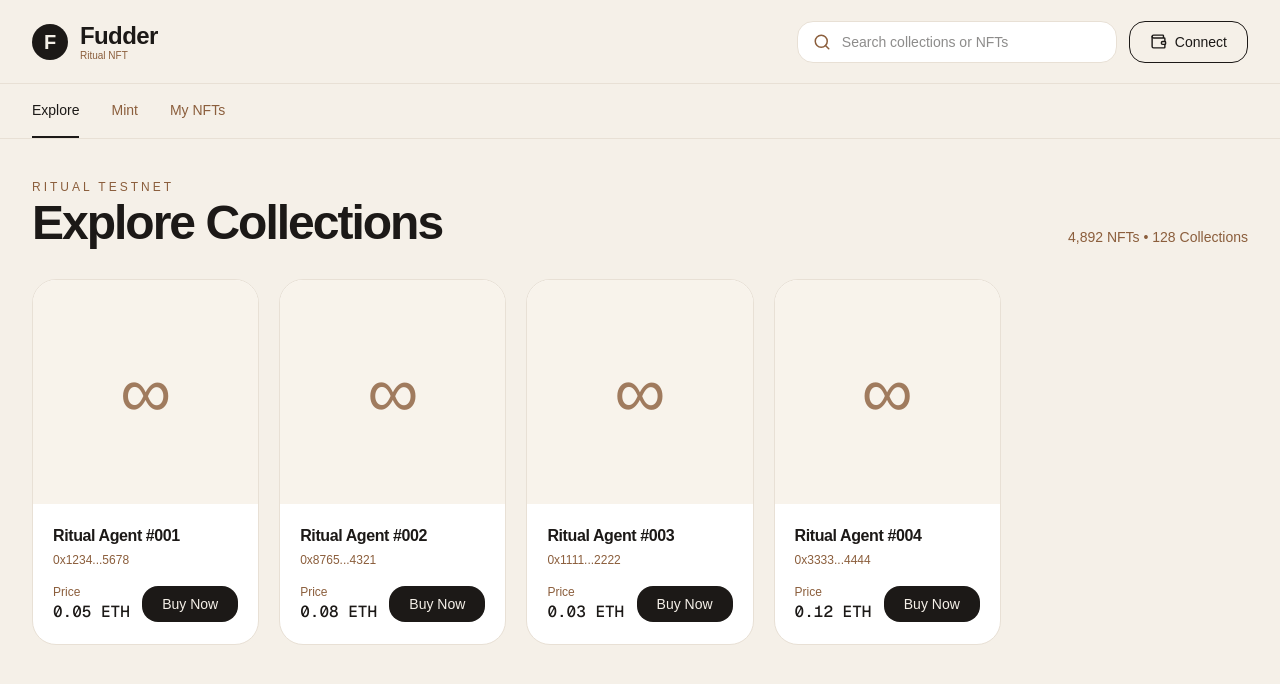
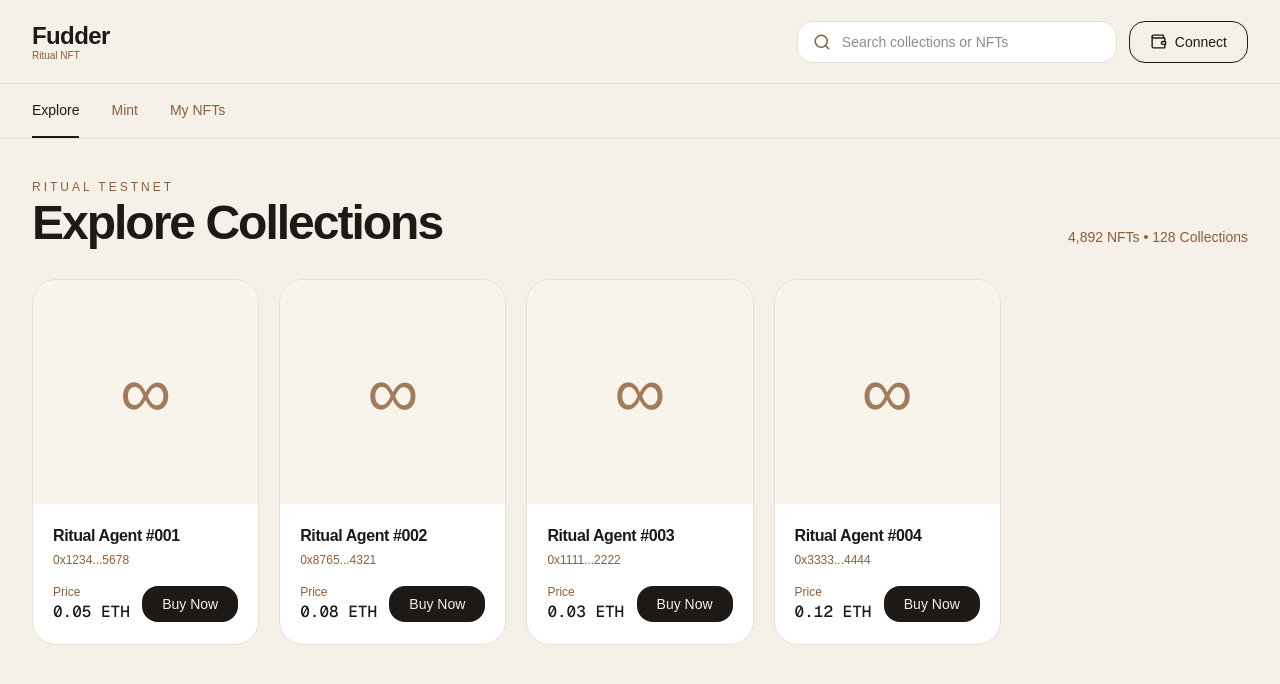
Before and after one commit to Thalassa09/fudder-ritual-nft, a Next.js app: page / in a window 1280 px wide. Shown: the top 684 px of the page. Built offline with nearby package versions, Linux system fonts and the light colour scheme.

Commit message:
Remove ugly F logo

```diff
--- a/app/page.tsx
+++ b/app/page.tsx
@@ -99,9 +99,6 @@
       <nav className="border-b border-[#e8e0d5] bg-[#f5f0e8] sticky top-0 z-50">
         <div className="max-w-7xl mx-auto px-8 py-5 flex items-center justify-between">
           <div className="flex items-center gap-x-3">
-            <div className="w-9 h-9 rounded-full bg-[#1C1917] flex items-center justify-center">
-              <span className="text-[#f5f0e8] text-xl font-semibold">F</span>
-            </div>
             <div>
               <div className="font-semibold tracking-tight text-2xl">Fudder</div>
               <div className="text-[10px] text-[#8B5E3C] -mt-1">Ritual NFT</div>
```
